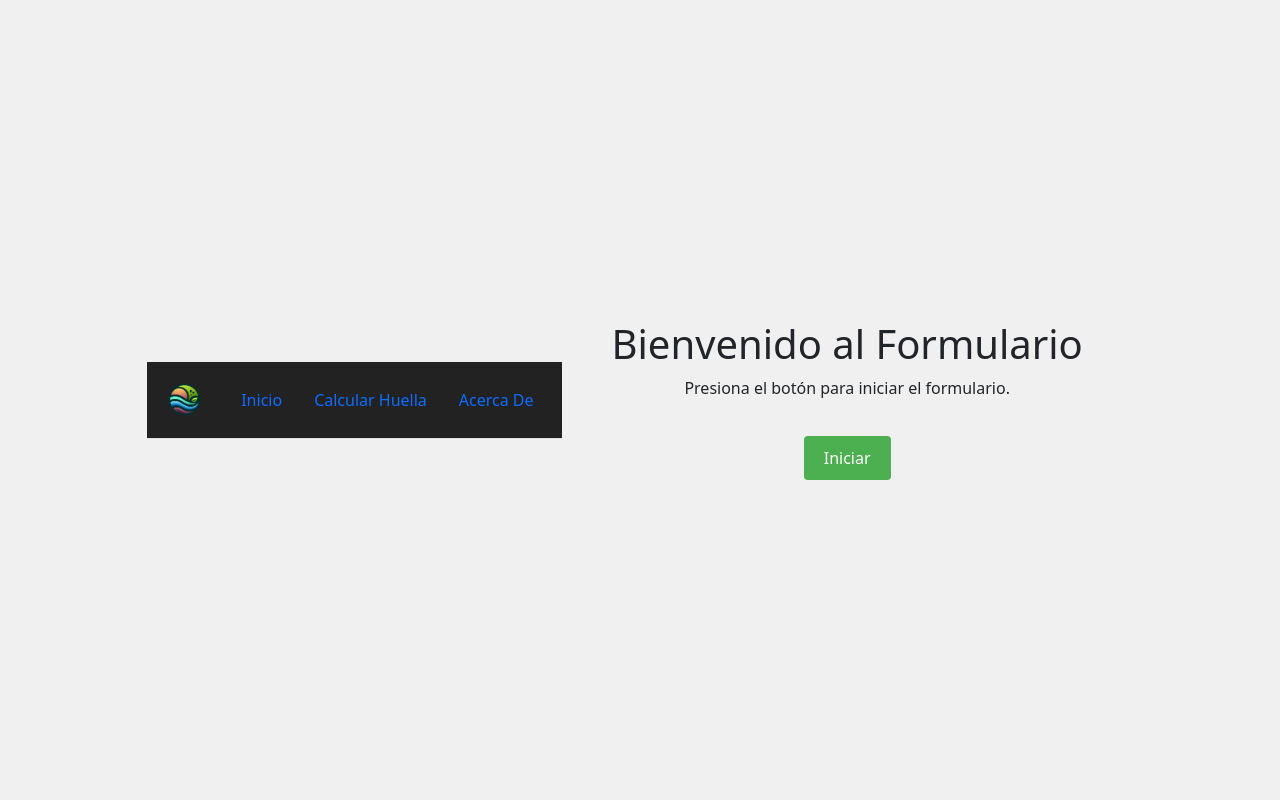
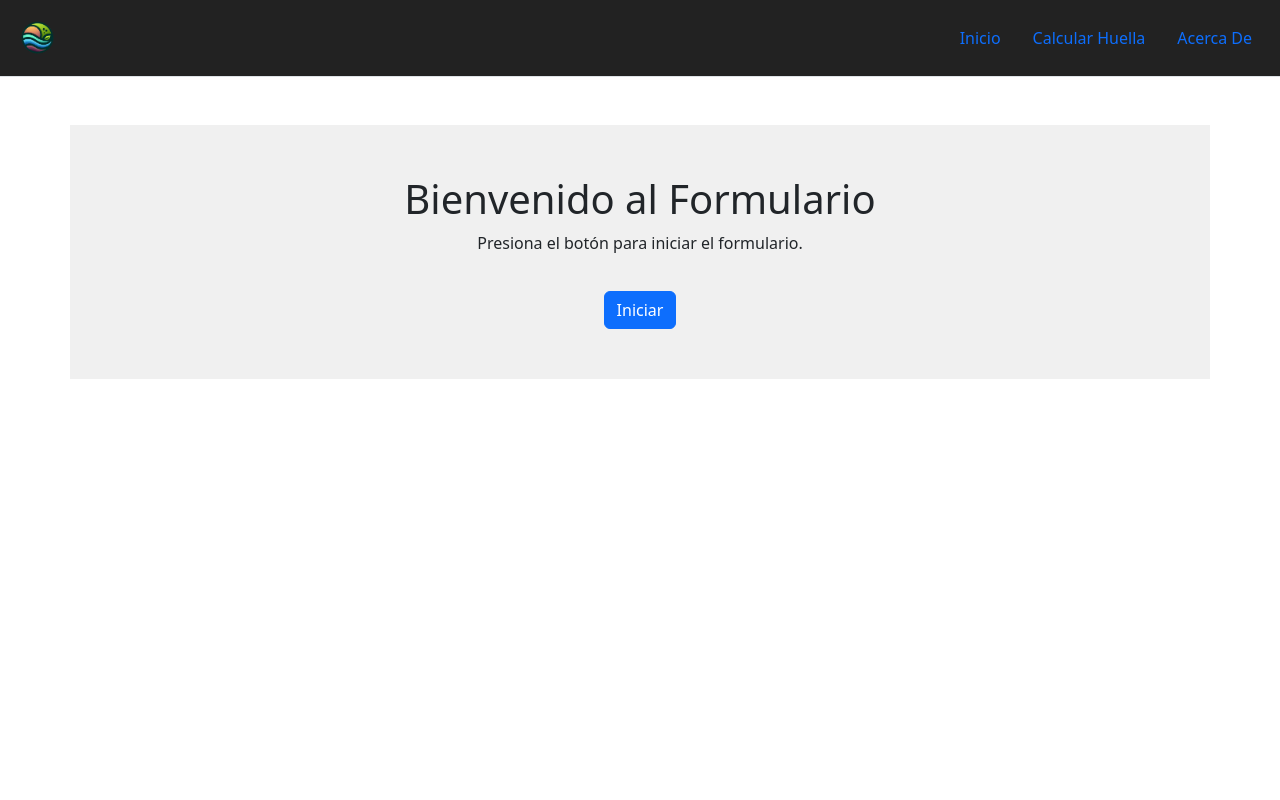
Before and after one commit to Jhon98E/huella-ambiental, a Django app: page /calcular_huella/ in a window 1280 px wide. Run offline with Django 5.2, Linux system fonts and the light colour scheme; some libraries are stand-ins or nearby versions.

Commit message:
Solución a problema de simetria con la barra de navegacion y el formulario de preguntas.

```diff
--- a/consumo_universitario/templates/calcular_huella.html
+++ b/consumo_universitario/templates/calcular_huella.html
@@ -2,10 +2,11 @@
 
 {% block content %}
 
-<div id="start-screen">
+<div class="container mt-5">
+    <div id="start-screen" class="text-center">
         <h1>Bienvenido al Formulario</h1>
         <p>Presiona el botón para iniciar el formulario.</p>
-    <button type="button" onclick="startForm()">Iniciar</button>
+        <button type="button" class="btn btn-primary" onclick="startForm()">Iniciar</button>
     </div>
 
     <form id="formulario" style="display:none;">
@@ -14,23 +15,20 @@
                 <h3>{{ pregunta.titulo }}</h3>
                 <label for="{{ key }}">{{ pregunta.pregunta }}</label>
 
-            <!-- Input de tipo rango para seleccionar la opción -->
                 <input type="range" id="{{ key }}" name="{{ key }}"
                        min="0" max="{{ pregunta.unidad|length|add:"-1" }}" value="0"
-                   oninput="updateValue(this, {{ pregunta.unidad|safe }})">
-            <output id="{{ key }}Output">{{ pregunta.unidad.0 }}</output>
-
-            <!-- Lista de opciones de 'unidad' -->
-
-
-            <button type="button" onclick="nextStep()">Siguiente</button>
+                       class="form-control-range" oninput="updateValue(this, {{ pregunta.unidad|safe }})">
+                <output id="{{ key }}Output" class="form-control" style="width: auto;">{{ pregunta.unidad.0 }}</output>
+                <button type="button" class="btn btn-secondary mt-3" onclick="nextStep()">Siguiente</button>
             </div>
         {% endfor %}
     </form>
 
     <div id="resultados" style="display:none;">
         <h2>Resultados</h2>
-    <ul id="listaResultados"></ul>
+        <ul id="listaResultados" class="list-group"></ul>
+        <button type="button" class="btn btn-primary mt-3" onclick="restartForm()">Reiniciar Formulario</button>
+    </div>
 </div>
 
 <script>
@@ -121,7 +119,7 @@
             height: 100%;
             margin: 0;
         }
-        body {
+        .container {
             display: flex;
             justify-content: center;
             align-items: center;
@@ -146,6 +144,4 @@
         }
     </style>
 
-
-
 {% endblock %}
--- a/consumo_universitario/views.py
+++ b/consumo_universitario/views.py
@@ -5,7 +5,7 @@ preguntas = {
     "p1": {
         "titulo": "Uso de dispositivos electrónicos",
         "pregunta": "¿Cuántas horas al día usas dispositivos electrónicos (laptop, celular, tablet) para estudiar o trabajar?",
-        "unidad": ["1","2","3","4","5","6","7","8","9","10","11","12","13","14","15","16","17","18","19","20","21","22","23","24"]
+        "unidad": ["0","1","2","3","4","5","6","7","8","9","10","11","12","13","14","15","16","17","18","19","20","21","22","23","24"]
     },
     "p2": {
         "titulo": "Energía en la universidad",
@@ -25,7 +25,7 @@ preguntas = {
     "p5": {
         "titulo": "Uso de baños",
         "pregunta": "¿Con qué frecuencia utiliza los baños de la universidad durante la semana?",
-        "unidad": ["nunca","1 a 5","6 a 10","11 a 15","16 a 20","21 a 25"]
+        "unidad": ["0","1 a 5","6 a 10","11 a 15","16 a 20","21 a 25"]
     },
     "p6": {
         "titulo": "Cerrar la llave",
@@ -35,7 +35,7 @@ preguntas = {
     "p7": {
         "titulo": "Hidratacion",
         "pregunta": "¿Con que frecuencia utilizas las fuentes o bebederos de agua de la universidad al Dia?",
-        "unidad": ["1","2","3","4","5","6","7","8","9","10"]
+        "unidad": ["0","1","2","3","4","5","6","7","8","9","10"]
     },
     "p8": {
         "titulo": "Desperdicios",
```
Lines whose indentation alone changed are shown as unchanged.
